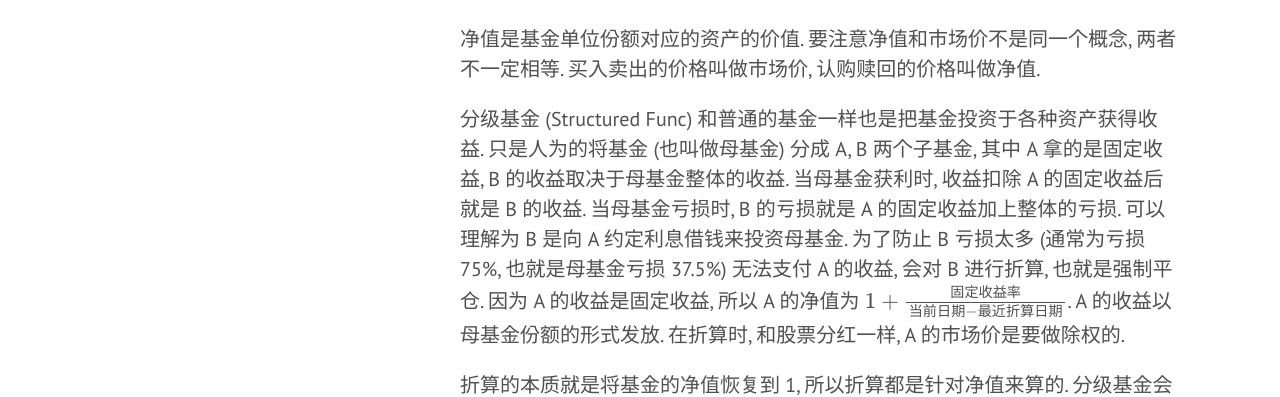
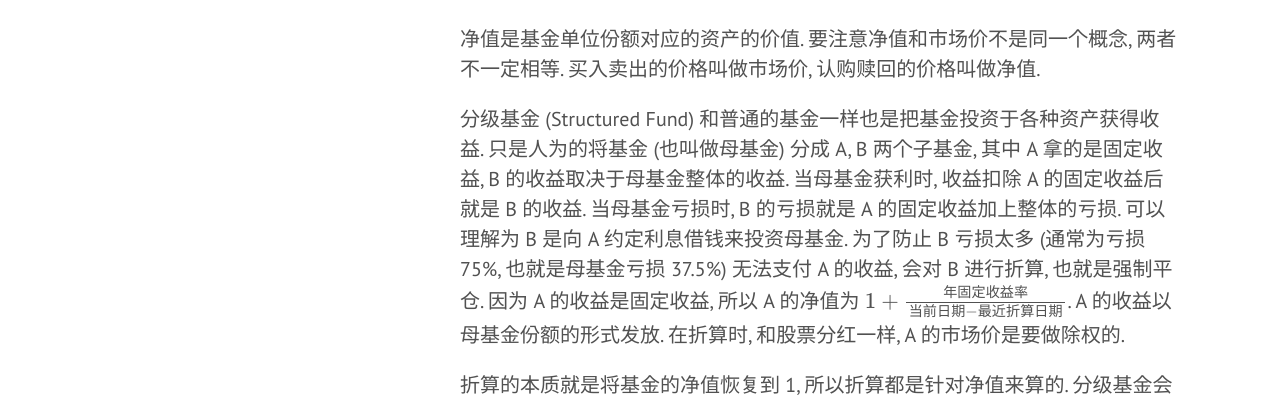
Before and after one commit to yoncise/yoncise.github.io, a Jekyll site: the page built from _posts/2019-07-10-ETF-知识点整理.md, in a window 1280 px wide. Shown: the part 386-783 px from the top of the page. Built offline with Jekyll 4.4.1, drawn with Linux system fonts in a browser that asks for light colours; formulas are drawn with MathJax 3.

Commit message:
Update 2019-07-10-ETF-知识点整理.md
type fix

```diff
--- a/_posts/2019-07-10-ETF-知识点整理.md
+++ b/_posts/2019-07-10-ETF-知识点整理.md
@@ -9,11 +9,11 @@
 净值是基金单位份额对应的资产的价值. 要注意净值和市场价不是同一个概念, 两者不一定相等.
 买入卖出的价格叫做市场价, 认购赎回的价格叫做净值.
 
-分级基金 (Structured Func) 和普通的基金一样也是把基金投资于各种资产获得收益.
+分级基金 (Structured Fund) 和普通的基金一样也是把基金投资于各种资产获得收益.
 只是人为的将基金 (也叫做母基金) 分成 A, B 两个子基金, 其中 A 拿的是固定收益, B 的收益取决于母基金整体的收益.
 当母基金获利时, 收益扣除 A 的固定收益后就是 B 的收益. 当母基金亏损时, B 的亏损就是 A 的固定收益加上整体的亏损.
 可以理解为 B 是向 A 约定利息借钱来投资母基金. 为了防止 B 亏损太多 (通常为亏损 75%, 也就是母基金亏损 37.5%) 无法支付 A 的收益,
-会对 B 进行折算, 也就是强制平仓. 因为 A 的收益是固定收益, 所以 A 的净值为 $$ 1 + \frac{固定收益率}{当前日期 - 最近折算日期} $$.
+会对 B 进行折算, 也就是强制平仓. 因为 A 的收益是固定收益, 所以 A 的净值为 $$ 1 + \frac{年固定收益率}{当前日期 - 最近折算日期} $$.
 A 的收益以母基金份额的形式发放. 在折算时, 和股票分红一样, A 的市场价是要做除权的.
 
 折算的本质就是将基金的净值恢复到 1, 所以折算都是针对净值来算的.
```
